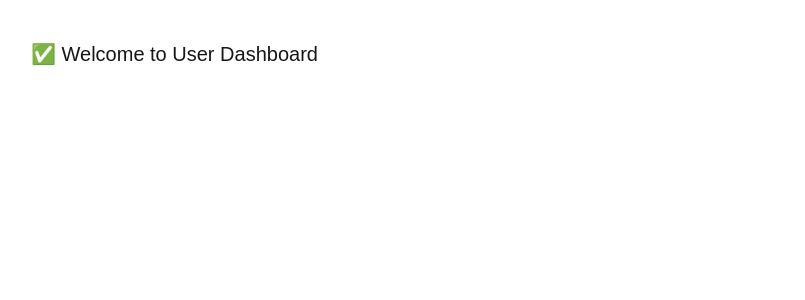
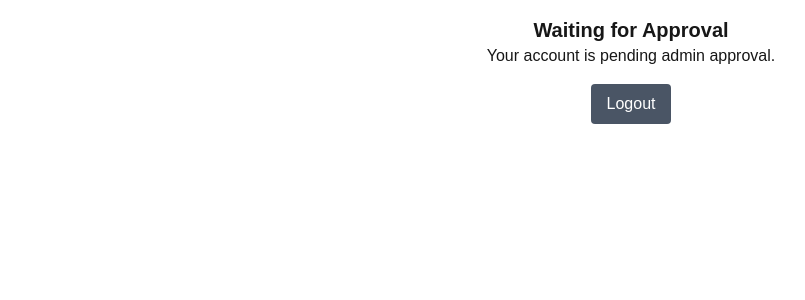
Before and after one commit to NEXORA-0-1/NexaBiz, a Next.js app: page /userDashboard in a window 1280 px wide. Shown: the top 300 px of the page, without its empty margins (9-814 px from the left). Built offline with nearby package versions, Linux system fonts and the light colour scheme; no server answers; the database is empty; sample sign-in values are in the browser's storage.

Commit message:
modified userdashboard

```diff
--- a/src/app/login/page.tsx
+++ b/src/app/login/page.tsx
@@ -27,7 +27,7 @@ export default function Login() {
         if (userData.role === 'admin') {
           router.push('/adminDashboard')
         } else if (userData.approved === true) {
-          router.push('/dashboard')
+          router.push('/userDashboard')
         } else {
           router.push('/waiting')
         }
--- a/src/app/userDashboard/page.tsx
+++ b/src/app/userDashboard/page.tsx
@@ -1,3 +1,74 @@
-export default function userDashboard() {
-  return <h1 className="p-10 text-xl">✅ Welcome to User Dashboard</h1>
+'use client'
+
+import { auth, db } from '@/lib/firebase'
+import { doc, getDoc } from 'firebase/firestore'
+import { onAuthStateChanged, signOut } from 'firebase/auth'
+import { useEffect, useState } from 'react'
+import { useRouter } from 'next/navigation'
+
+interface UserData {
+  email: string
+  role?: string
+  approved: boolean
 }
+
+export default function UserDashboard() {
+  const [userData, setUserData] = useState<UserData | null>(null)
+  const [loading, setLoading] = useState(true)
+  const router = useRouter()
+
+  useEffect(() => {
+    const unsubscribe = onAuthStateChanged(auth, async user => {
+      if (user) {
+        const userDoc = await getDoc(doc(db, 'users', user.uid))
+        if (userDoc.exists()) {
+          setUserData(userDoc.data() as UserData)
+        }
+        setLoading(false)
+      } else {
+        router.push('/login') // Redirect if not logged in
+      }
+    })
+
+    return () => unsubscribe()
+  }, [router])
+
+  const handleLogout = async () => {
+    await signOut(auth)
+    router.push('/login')
+  }
+
+  if (loading) return <div className="p-4">Loading...</div>
+
+  if (!userData?.approved) {
+    return (
+      <div className="p-4 text-center">
+        <h1 className="text-xl font-bold">Waiting for Approval</h1>
+        <p>Your account is pending admin approval.</p>
+        <button
+          onClick={handleLogout}
+          className="mt-4 bg-gray-600 text-white px-4 py-2 rounded"
+        >
+          Logout
+        </button>
+      </div>
+    )
+  }
+
+  return (
+    <div className="p-4">
+      <h1 className="text-2xl font-bold mb-4">User Dashboard</h1>
+      <div className="mb-4">
+        <p><strong>Email:</strong> {userData.email}</p>
+        <p><strong>Role:</strong> {userData.role || 'user'}</p>
+        <p><strong>Approved:</strong> {userData.approved ? 'Yes' : 'No'}</p>
+      </div>
+      <button
+        onClick={handleLogout}
+        className="bg-red-600 text-white px-4 py-2 rounded"
+      >
+        Logout
+      </button>
+    </div>
+  )
+}
```
